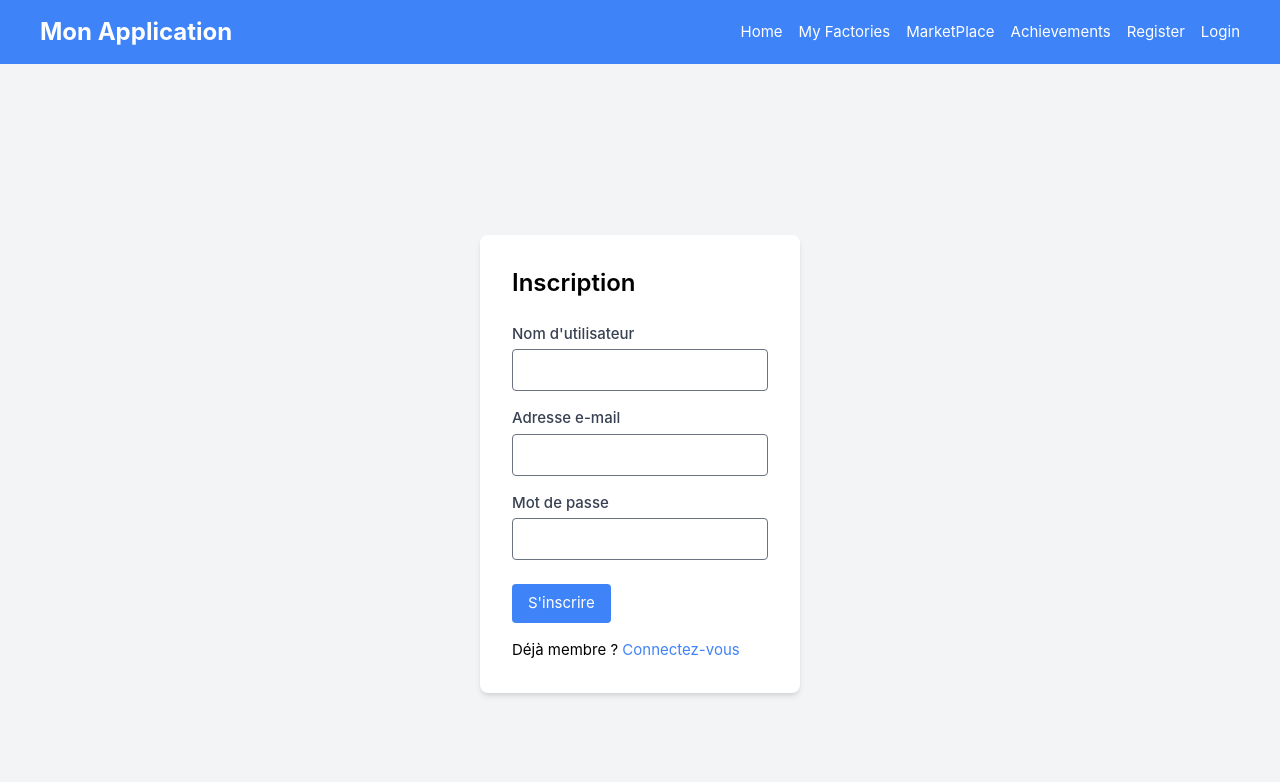
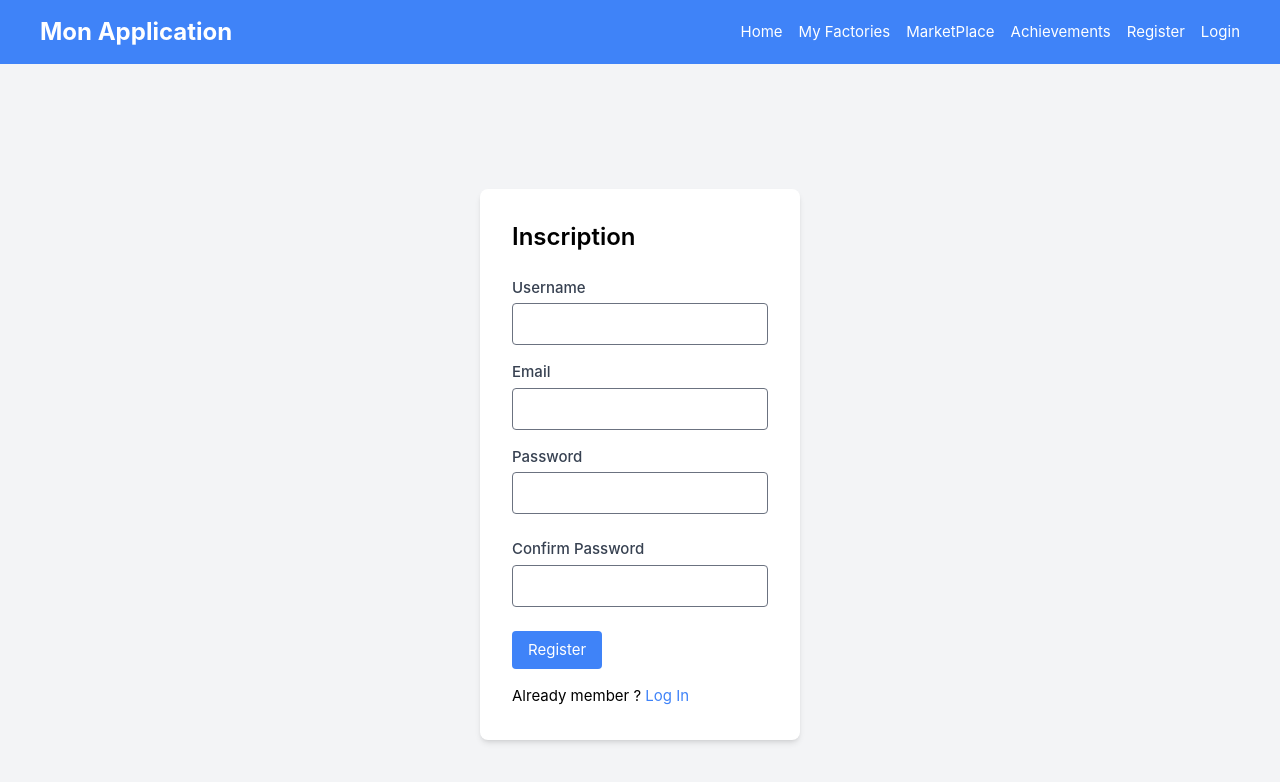
Before and after one commit to IlanHopti/Idle_Game, a Vue app in the folder client/: page /register in a window 1280 px wide. Shown: the top 782 px of the page. Built offline with nearby package versions, Linux system fonts and the light colour scheme.

Commit message:
Front changes from client side

```diff
--- a/client/src/views/LoginView.vue
+++ b/client/src/views/LoginView.vue
@@ -2,13 +2,19 @@
     <div class="bg-gray-100 min-h-screen flex items-center justify-center">
         <div class="bg-white p-8 rounded-lg shadow-md max-w-md w-1/4">
             <h2 class="text-2xl font-semibold mb-6">Connexion</h2>
+            <p class="text-xl font-semibold mb-6 text-red-500 animate-bounce">{{ errorMessage }}</p>
             <form @submit.prevent="loginUser">
                 <div class="mb-4">
-          <label for="email" class="block font-medium text-gray-700">Adresse e-mail</label>
-          <input type="email" id="email" v-model="email" class="mt-1 p-2 w-full border rounded" />
+                    <label for="email" class="block font-medium text-gray-700">Email or Username</label>
+                    <input
+                            type="text"
+                            id="email"
+                            v-model="emailOrUsername"
+                            class="mt-1 p-2 w-full border rounded"
+                    />
                 </div>
                 <div class="mb-6">
-          <label for="password" class="block font-medium text-gray-700">Mot de passe</label>
+                    <label for="password" class="block font-medium text-gray-700">Password</label>
                     <input
                             type="password"
                             id="password"
@@ -17,12 +23,12 @@
                     />
                 </div>
                 <button type="submit" class="bg-blue-500 text-white py-2 px-4 rounded hover:bg-blue-600">
-          Se connecter
+                    Log in
                 </button>
             </form>
             <p class="mt-4">
-        Pas encore de compte ?
-        <router-link to="/register" class="text-blue-500">Inscrivez-vous</router-link>
+                Not Registered Yet ?
+                <router-link to="/register" class="text-blue-500">Register</router-link>
             </p>
         </div>
     </div>
@@ -30,11 +36,27 @@
 
 <script setup>
 import { ref } from 'vue'
+import axios from 'axios'
+import router from "@/router";
 
-const email = ref('')
+const emailOrUsername = ref('')
 const password = ref('')
+const errorMessage = ref('')
 
 const loginUser = () => {
-  console.log(email.value, password.value)
+    axios
+        .post(
+            'http://localhost:3001/auth/login',
+            {
+                emailOrUsername: emailOrUsername.value,
+                password: password.value
+            },
+            {
+                withCredentials: true // Add this option
+            }
+        )
+        .then((res) => {
+            res.data.success ? router.push('/login') : errorMessage.value = res.data.message
+        })
 }
 </script>
--- a/client/src/views/RegisterView.vue
+++ b/client/src/views/RegisterView.vue
@@ -2,9 +2,10 @@
     <div class="bg-gray-100 min-h-screen flex items-center justify-center">
         <div class="bg-white p-8 rounded-lg shadow-md max-w-md w-1/4">
             <h2 class="text-2xl font-semibold mb-6">Inscription</h2>
+            <p class="text-xl font-semibold mb-6 text-red-500 animate-bounce">{{ errorMessage }}</p>
             <form @submit.prevent="registerUser">
                 <div class="mb-4">
-          <label for="username" class="block font-medium text-gray-700">Nom d'utilisateur</label>
+                    <label for="username" class="block font-medium text-gray-700">Username</label>
                     <input
                             type="text"
                             id="username"
@@ -13,11 +14,11 @@
                     />
                 </div>
                 <div class="mb-4">
-          <label for="email" class="block font-medium text-gray-700">Adresse e-mail</label>
+                    <label for="email" class="block font-medium text-gray-700">Email</label>
                     <input type="email" id="email" v-model="email" class="mt-1 p-2 w-full border rounded" />
                 </div>
                 <div class="mb-6">
-          <label for="password" class="block font-medium text-gray-700">Mot de passe</label>
+                    <label for="password" class="block font-medium text-gray-700">Password</label>
                     <input
                             type="password"
                             id="password"
@@ -25,12 +26,21 @@
                             class="mt-1 p-2 w-full border rounded"
                     />
                 </div>
+                <div class="mb-6">
+                    <label for="password" class="block font-medium text-gray-700">Confirm Password</label>
+                    <input
+                            type="password"
+                            id="confirm_password"
+                            v-model="confirm_password"
+                            class="mt-1 p-2 w-full border rounded"
+                    />
+                </div>
                 <button type="submit" class="bg-blue-500 text-white py-2 px-4 rounded hover:bg-blue-600">
-          S'inscrire
+                    Register
                 </button>
             </form>
             <p class="mt-4">
-        Déjà membre ? <router-link to="/login" class="text-blue-500">Connectez-vous</router-link>
+                Already member ? <router-link to="/login" class="text-blue-500">Log In</router-link>
             </p>
         </div>
     </div>
@@ -38,12 +48,26 @@
 
 <script setup>
 import { ref } from 'vue'
+import axios from 'axios'
+import router from "@/router";
 
 const username = ref('')
 const email = ref('')
 const password = ref('')
+const confirm_password = ref('')
+const errorMessage = ref('')
 
 const registerUser = () => {
-  console.log(username.value, email.value, password.value)
+    axios.post('http://localhost:3001/auth/register', {
+            username: username.value,
+            email: email.value,
+            password: password.value,
+            confirm_password: confirm_password.value
+        },
+        {
+            withCredentials: true // Add this option
+        }).then((res) => {
+        res.data.success ? router.push('/') : errorMessage.value = res.data.message
+    })
 }
 </script>
```
Also changed, not shown: 1 other file (tests, documents, lock files or other folders). Lines whose indentation alone changed are shown as unchanged.
